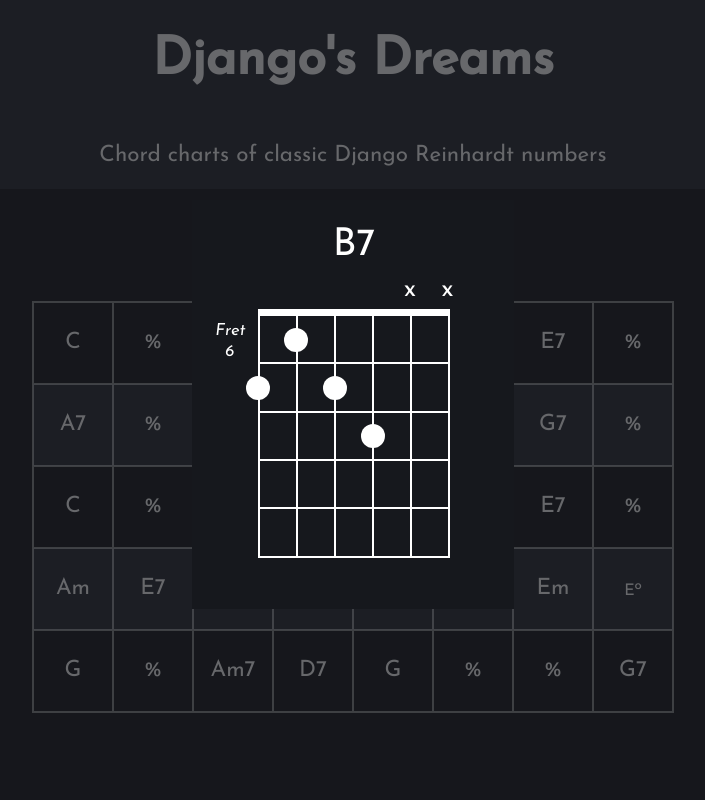
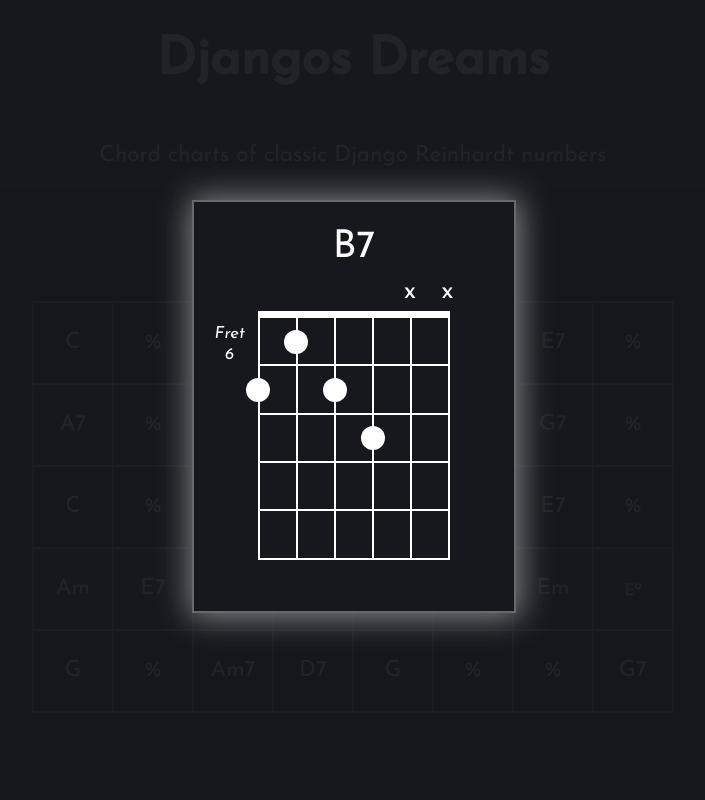
Before and after one commit to samlmcewan/djangos-dreams, a React (Create React App) app: page / in a window 1280 px wide. Both pictures are taken after a click on the element "B7". Shown: the top 800 px of the page, without its empty margins (287-992 px from the left). Built offline with nearby package versions, Linux system fonts and the light colour scheme.

Commit message:
Add drop shadow to chord diagram

```diff
--- a/src/App.js
+++ b/src/App.js
@@ -10,7 +10,7 @@ function App() {
   return (
     <div className="App">
       <header className="App-header">
-      <h1>Django's Dreams</h1>
+      <h1>Djangos Dreams</h1>
       <p>Chord charts of classic Django Reinhardt numbers</p>
       </header>
       <main className="App-main">
--- a/src/components/chord-box/chord-box.component.jsx
+++ b/src/components/chord-box/chord-box.component.jsx
@@ -1,5 +1,7 @@
 import React from 'react';
+
 import './chord-box.styles.scss';
+
 
 const ChordBox = ({note, onClick}) => {
     // add conditional statement here saying if note is whole box do below, if not make another return statement for trianlge/half boxes
--- a/src/components/chord-chart/chord-chart.component.jsx
+++ b/src/components/chord-chart/chord-chart.component.jsx
@@ -2,6 +2,7 @@ import React, {useState} from 'react';
 
 import ChordBox from '../chord-box/chord-box.component';
 import ChordDiagram from '../chord-diagram/chord-diagram.component';
+
 // import useMousePosition from '../mouse-position/mouse-position'
 
 import { nanoid } from 'nanoid';
--- a/src/components/chord-chart/chord-chart.styles.scss
+++ b/src/components/chord-chart/chord-chart.styles.scss
@@ -1,17 +1,7 @@
-.invisible-div-container {
-	// position: sticky;
-	// min-width: 100vw;
-	// min-height: 100vh;
-	// z-index: 9999999;
-	// display: flex;
-	// justify-content: center;
-	// align-items: center;
-}
-
 .invisible-div-diagram {
 	min-width: 100vw;
 	min-height: 100vh;
-	background-color: #16181dA6;
+	background-color: #16181df2;
 	position: fixed;
 	bottom: 0;
 	right: 0;
--- a/src/components/chord-diagram/chord-diagram.styles.scss
+++ b/src/components/chord-diagram/chord-diagram.styles.scss
@@ -7,9 +7,10 @@
 	// padding-right: 4vw;
 	width: fit-content;
 	height: auto;
-	// border: 2px solid rgba(255, 255, 255, 0.5);
-	border-radius: 2%;
+	border: 2px solid #888888b9;
+	// border-radius: 2%;
 	// background-color: ;
+	box-shadow: 1px 1px 30px 3px #888888;
 
 	.fret-title,
 	.first-fret-number {
--- a/src/index.css
+++ b/src/index.css
@@ -1,6 +1,7 @@
 body {
 	margin: 0;
-	font-family: 'Josefin Sans', sans-serif;
+	font-family: 'Josefin Sans', -apple-system, BlinkMacSystemFont, 'Segoe UI', 'Roboto', 'Oxygen', 'Ubuntu',
+		'Cantarell', 'Fira Sans', 'Droid Sans', 'Helvetica Neue', sans-serif;
 	/* font-family: -apple-system, BlinkMacSystemFont, 'Segoe UI', 'Roboto', 'Oxygen',
     'Ubuntu', 'Cantarell', 'Fira Sans', 'Droid Sans', 'Helvetica Neue',
     sans-serif; */
```
